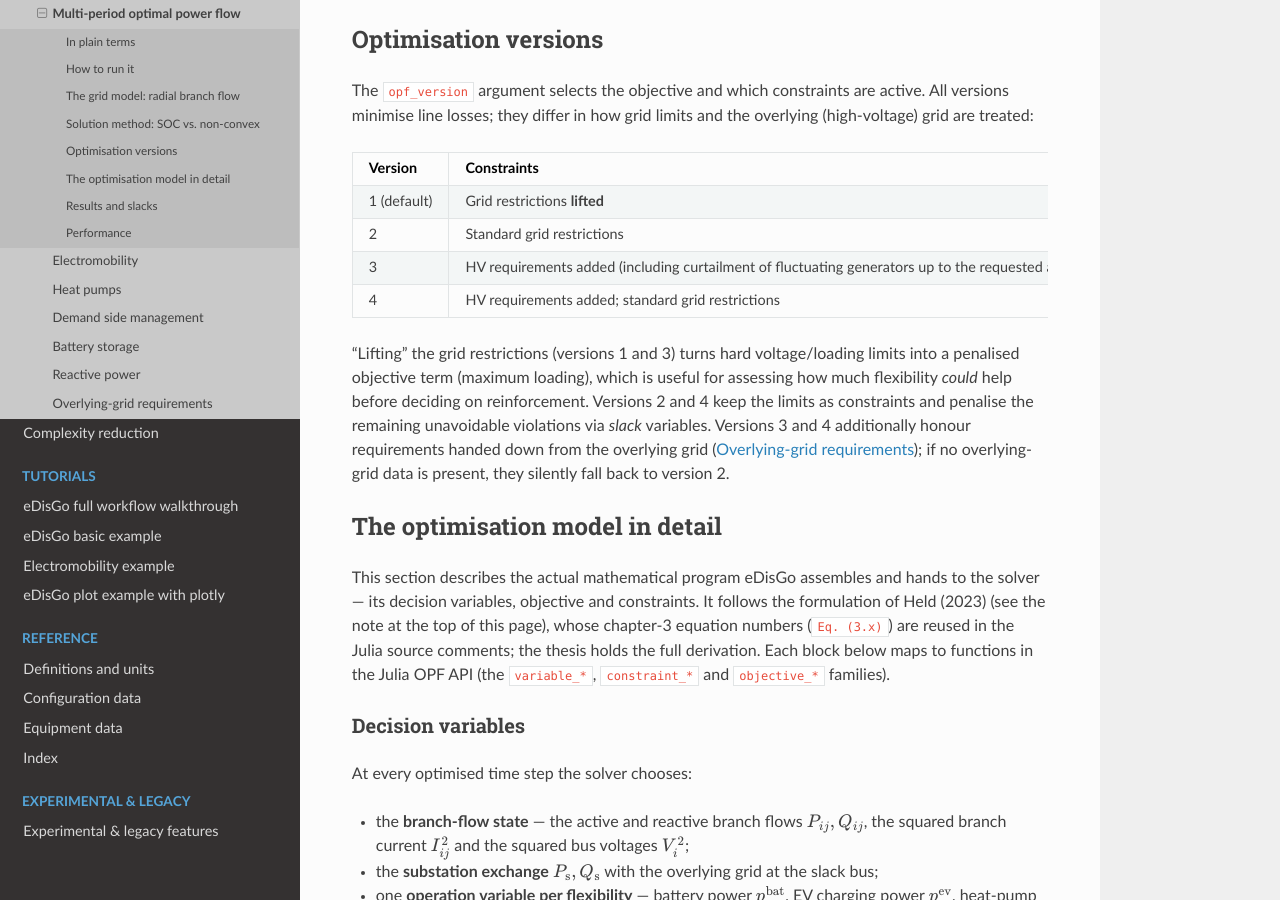
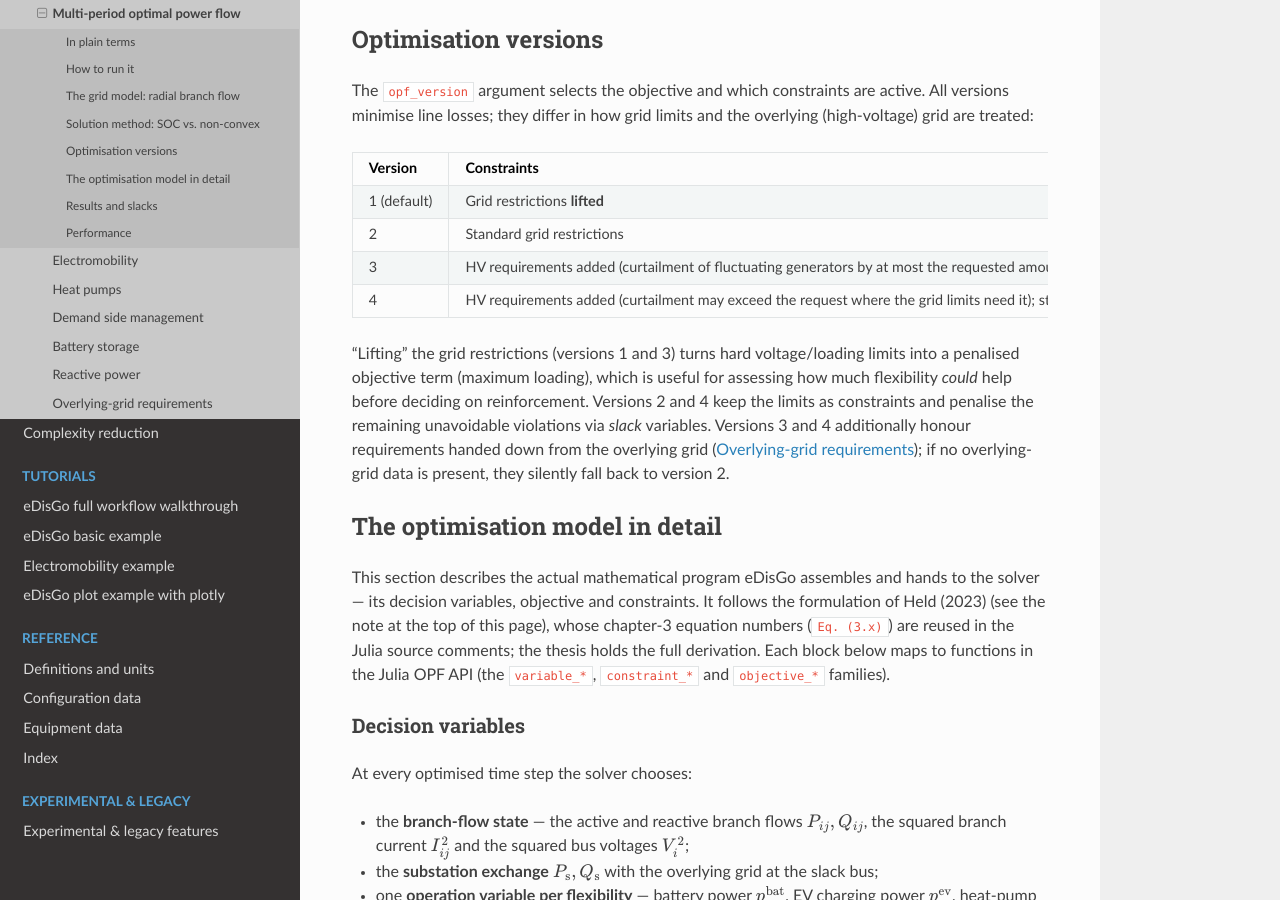
Before and after one commit to openego/eDisGo, a Sphinx documentation site: the page built from doc/methodology/flexibility/optimization_opf.rst, in a window 1280 px wide and 900 px high, scrolled down 2924 px. Built offline with Sphinx 7.4.7 and the Read the Docs theme 3.1.0, drawn with Linux system fonts in a browser that asks for light colours; pages that are not in the unit, such as notebooks, are missing from menus.

Commit message:
Curtail in OPF version 3 only for a curtailment request
Version 3 now creates pgc only if the overlying grid sends a "curt"
requirement, so it does not curtail freely without one. The curtailment
slack bound reads opf_version from its own network, which also works for
single-network models.

Tests: the solved curtailment request now checks that the slack power
rises by the curtailed amount and covers an overloaded grid with a
request of 0.4; the three solve blocks share opf_solve_small via a new
setup! keyword. Docs say "at most the requested amount" for version 3
and that version 4 may curtail beyond the request.

```diff
--- a/doc/methodology/flexibility/optimization_opf.rst
+++ b/doc/methodology/flexibility/optimization_opf.rst
@@ -141,11 +141,12 @@ All versions minimise line losses; they differ in how grid limits and the overly
      - Standard grid restrictions
      - minimise line losses **and** grid-related slacks
    * - 3
-     - HV requirements added (including curtailment of fluctuating generators up to
-       the requested amount); grid restrictions lifted
+     - HV requirements added (curtailment of fluctuating generators by at most the
+       requested amount, a shortfall is penalised); grid restrictions lifted
      - minimise line losses, maximum line loading **and** HV slacks
    * - 4
-     - HV requirements added; standard grid restrictions
+     - HV requirements added (curtailment may exceed the request where the grid
+       limits need it); standard grid restrictions
      - minimise line losses, HV slacks **and** grid-related slacks
 
 "Lifting" the grid restrictions (versions 1 and 3) turns hard voltage/loading limits
```
Also changed, not shown: 7 other files.
